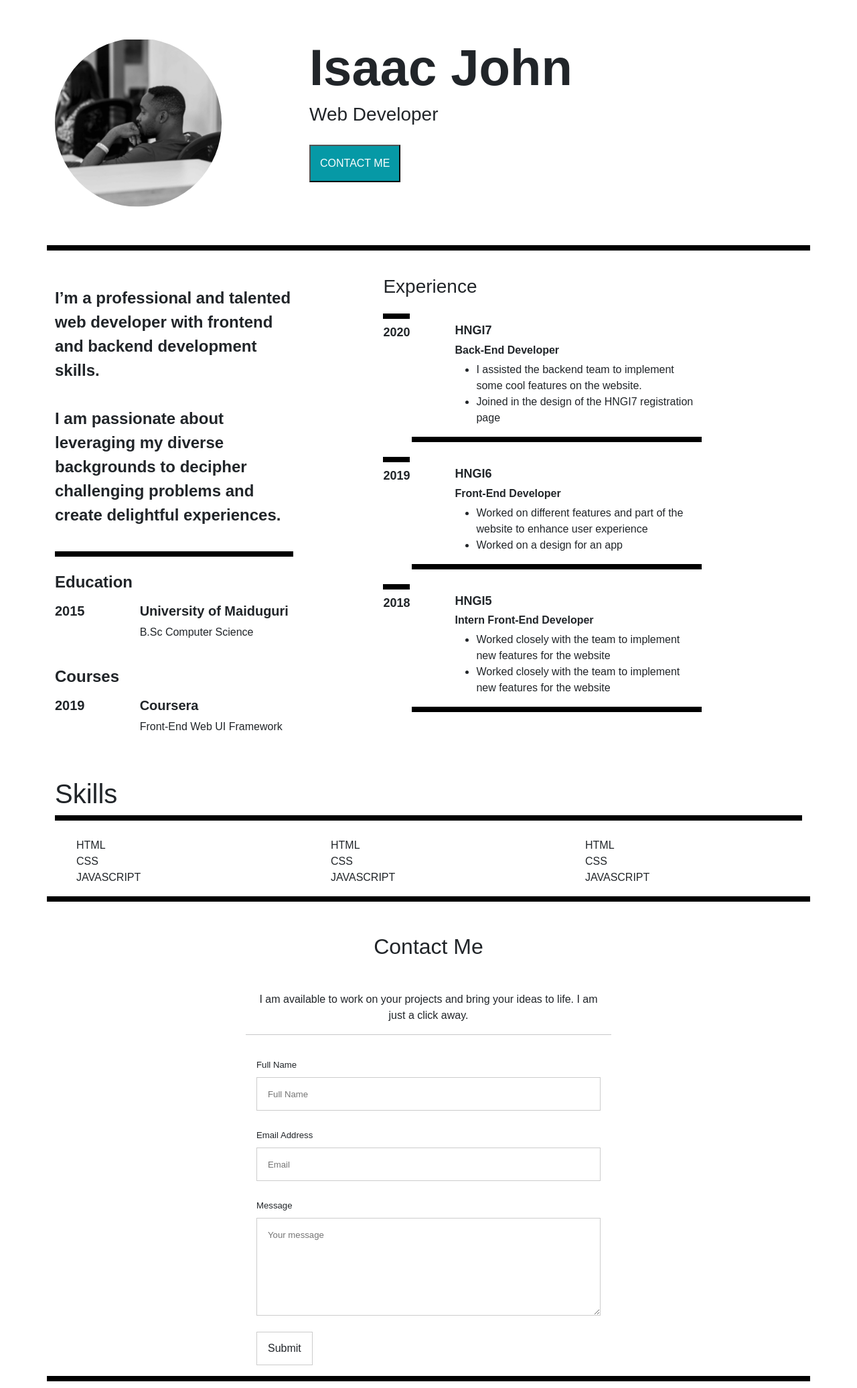
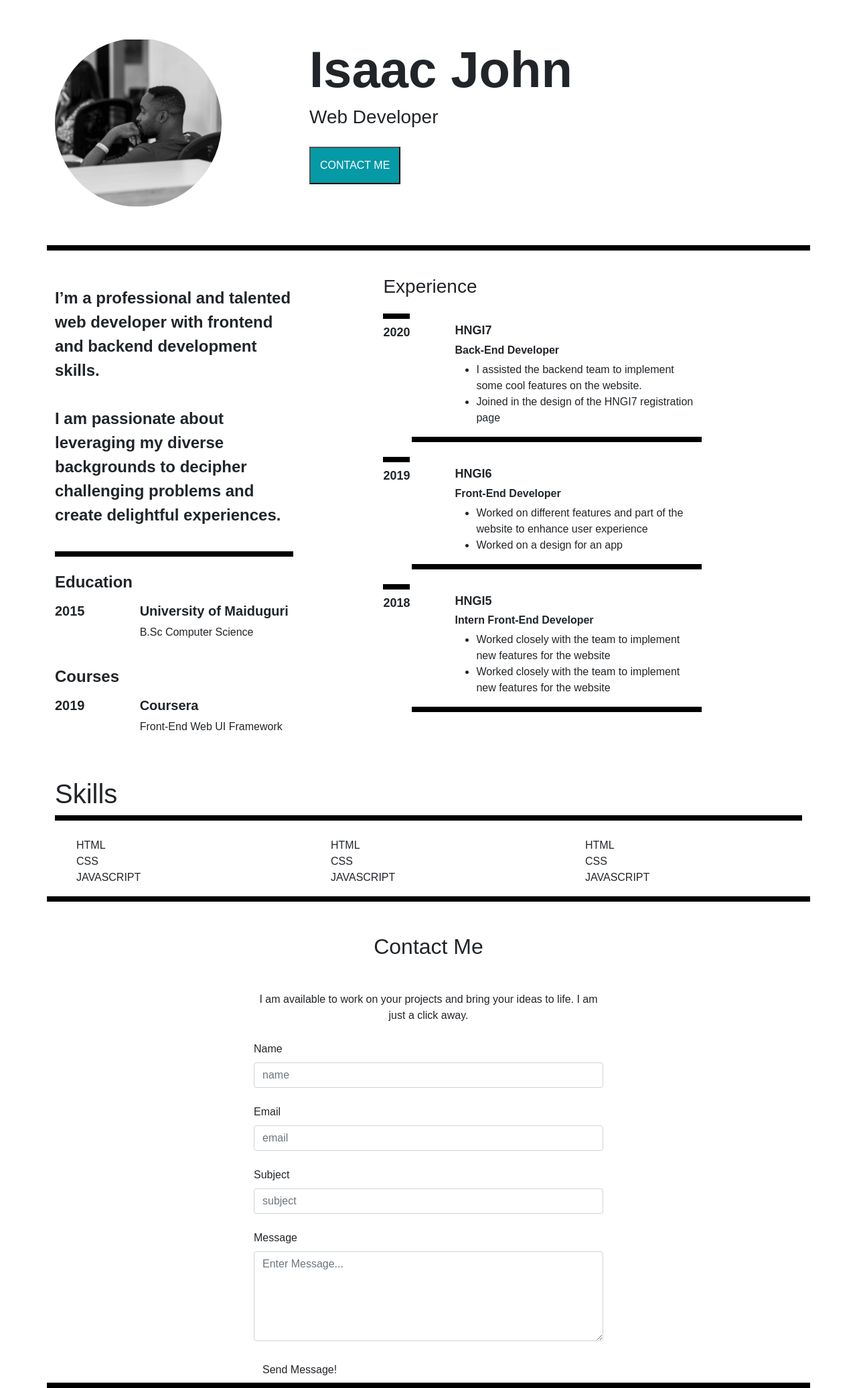
Before and after one commit to izik4004/Resume, a PHP site: page / in a window 1280 px wide. Shown: the whole page at 67% size. Run offline with PHP 8.4, Linux system fonts and the light colour scheme.

Commit message:
form changes

```diff
--- a/form.css
+++ /dev/null
@@ -1,106 +0,0 @@
-#fs-frm input,
-#fs-frm select,
-#fs-frm textarea,
-#fs-frm fieldset,
-#fs-frm optgroup,
-#fs-frm label,
-#fs-frm #card-element:disabled {
-  font-family: inherit;
-  font-size: 100%;
-  color: inherit;
-  border: none;
-  border-radius: 0;
-  display: block;
-  width: 100%;
-  padding: 0;
-  margin: 0;
-  -webkit-appearance: none;
-  -moz-appearance: none;
-}
-#fs-frm label,
-#fs-frm legend,
-#fs-frm ::placeholder {
-  font-size: .825rem;
-  margin-bottom: .5rem;
-  padding-top: .2rem;
-  display: flex;
-  align-items: baseline;
-}
-
-/* border, padding, margin, width */
-#fs-frm input,
-#fs-frm select,
-#fs-frm textarea,
-#fs-frm #card-element {
-  border: 1px solid rgba(0,0,0,0.2);
-  background-color: rgba(255,255,255,0.9);
-  padding: .75em 1rem;
-  margin-bottom: 1.5rem;
-}
-#fs-frm input:focus,
-#fs-frm select:focus,
-#fs-frm textarea:focus {
-  background-color: white;
-  outline-style: solid;
-  outline-width: thin;
-  outline-color: gray;
-  outline-offset: -1px;
-}
-#fs-frm [type="text"],
-#fs-frm [type="email"] {
-  width: 100%;
-}
-#fs-frm [type="button"],
-#fs-frm [type="submit"],
-#fs-frm [type="reset"] {
-  width: auto;
-  cursor: pointer;
-  -webkit-appearance: button;
-  -moz-appearance: button;
-  appearance: button;
-}
-#fs-frm [type="button"]:focus,
-#fs-frm [type="submit"]:focus,
-#fs-frm [type="reset"]:focus {
-  outline: none;
-}
-#fs-frm [type="submit"],
-#fs-frm [type="reset"] {
-  margin-bottom: 0;
-}
-#fs-frm select {
-  text-transform: none;
-}
-
-#fs-frm [type="checkbox"] {
-  -webkit-appearance: checkbox;
-  -moz-appearance: checkbox;
-  appearance: checkbox;
-  display: inline-block;
-  width: auto;
-  margin: 0 .5em 0 0 !important;
-}
-
-#fs-frm [type="radio"] {
-  -webkit-appearance: radio;
-  -moz-appearance: radio;
-  appearance: radio;
-}
-
-/* address, locale */
-#fs-frm fieldset.locale input[name="city"],
-#fs-frm fieldset.locale select[name="state"],
-#fs-frm fieldset.locale input[name="postal-code"] {
-  display: inline;
-}
-#fs-frm fieldset.locale input[name="city"] {
-  width: 52%;
-}
-#fs-frm fieldset.locale select[name="state"],
-#fs-frm fieldset.locale input[name="postal-code"] {
-  width: 20%;
-}
-#fs-frm fieldset.locale input[name="city"],
-#fs-frm fieldset.locale select[name="state"] {
-  margin-right: 3%;
-}
--- a/index.php
+++ b/index.php
@@ -1,6 +1,33 @@
+<?php
+    $message_sent = false;
+    if (isset($_POST['email']) && $_POST['email'] != '') {
+
+        if(filter_var($_POST['name'], FILTER_VALIDATE_EMAIL)) {
+
+            $userName = $_POST['name'];
+            $userEmail = $_POST['email'];
+            $messageSubject = $_POST['subject'];
+            $Message = $_POST['message'];
+
+            $to = "imazik4004@gmail.com";
+            $body = "";
+
+            $body .= "From: ".$userName. "\r\n";
+            $body .= "Email: ".$userEmail. "\r\n";
+            $body .= "From: ".$message. "\r\n";
+
+            // mail($to,$message,$body);
+
+            $message_sent = true;
+    }
 
 
-<!DOCTYPE html>
+}
+
+?>
+
+
+
 <html lang="en">
 <head>
     <meta charset="UTF-8">
@@ -8,7 +35,7 @@
     <meta name="viewport" content="width=device-width, initial-scale=1.0">
     <title>Resume | Isaac John</title>
     <link rel="stylesheet" href="styles.css">
-    <link rel="stylesheet" href="form.css">
+
     <!-- CSS only -->
     <link href="https://cdn.jsdelivr.net/npm/bootstrap@5.1.0/dist/css/bootstrap.min.css" rel="stylesheet" integrity="sha384-KyZXEAg3QhqLMpG8r+8fhAXLRk2vvoC2f3B09zVXn8CA5QIVfZOJ3BCsw2P0p/We" crossorigin="anonymous">
 
@@ -164,39 +191,42 @@
           <section class="mx-auto row col-6" id="form">
           <h2 class="mt-5 mb-5 text-center">Contact Me</h2>
           <p class="text-center">I am available to work on your projects and bring your ideas to life. I am just a click away.</p>
+            </div>
 
-          <hr>
-                        <?php
-                            $Msg = "";
-                            if(isset($_GET['error']))
-                            {
-                                $Msg = " Please Fill in the Blanks ";
-                                echo '<div class="alert alert-danger">'.$Msg.'</div>';
-                            }
+            <?php
+                if($message_sent):
+            ?>
+                <h2> Thanks, I will get in touch with you</h2>
+            <?php
+            else:
+            ?>
+                <div class="container">
+                    <form action="index.php" method="POST" class="form">
+                        <div class="mb-4 form-group">
+                            <label for="name" class="form-label">Name</label>
+                            <input type="text" class="form-control" id="name" name="name" placeholder="name" tabindex="1" required>
+                        </div>
+                        <div class="mb-4 form-group">
+                            <label for="email" class="form-label">Email</label>
+                            <input type="email" class="form-control" id="email" name="email" placeholder="email" tabindex="2" required>
+                        </div>
+                        <div class="mb-4 form-group">
+                            <label for="subject" class="form-label">Subject</label>
+                            <input type="text" class="form-control" id="subject" name="subject" placeholder="subject" tabindex="3" required>
+                        </div>
+                        <div class="mb-4 form-group">
+                            <label for="message" class="form-label">Message</label>
+                            <textarea class="form-control" rows="5" cols="50" id="message" name="message" placeholder="Enter Message..." tabindex="4"></textarea>
+                        </div>
+                        <div>
+                            <button type="submit" class="btn">Send Message!</button>
+                        </div>
+                    </form>
+                 </div>
 
-                            if(isset($_GET['success']))
-                            {
-                                $Msg = " Your Message Has Been Sent ";
-                                echo '<div class="alert alert-success">'.$Msg.'</div>';
-                            }
-
-                        ?>
-                    </div>
-                    <div class="card-body">
-                    <form id="fs-frm" name="simple-contact-form" accept-charset="utf-8" action="https://formspree.io/imazik4004@gmail.com" method="post">
-                    <fieldset id="fs-frm-inputs">
-                        <label for="full-name">Full Name</label>
-                        <input type="text" name="name" id="full-name" placeholder="Full Name" required="">
-                        <label for="email-address">Email Address</label>
-                        <input type="email" name="_replyto" id="email-address" placeholder="Email" required="">
-                        <label for="message">Message</label>
-                        <textarea rows="5" name="message" id="message" placeholder="Your message" required=""></textarea>
-                        <input type="hidden" name="_subject" id="email-subject" value="Contact Form Submission">
-                    </fieldset>
-                    <input type="submit" value="Submit">
-                    </form>
-
-                    </div>
+                 <?php
+                 endif;
+                 ?>
         </section>
 
     </body>
```
Also changed, not shown: process.php (deleted, +0 -28 lines).
